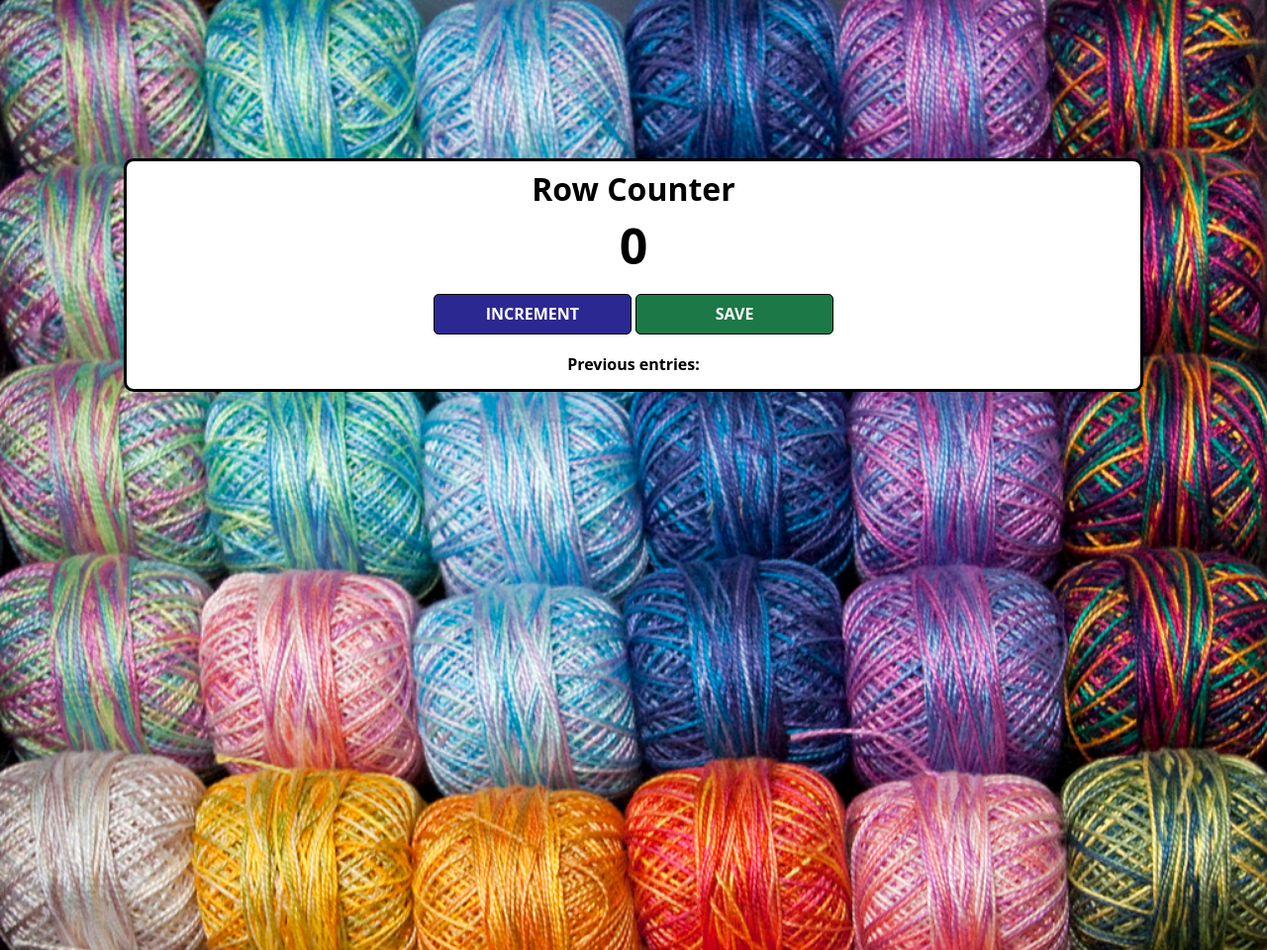
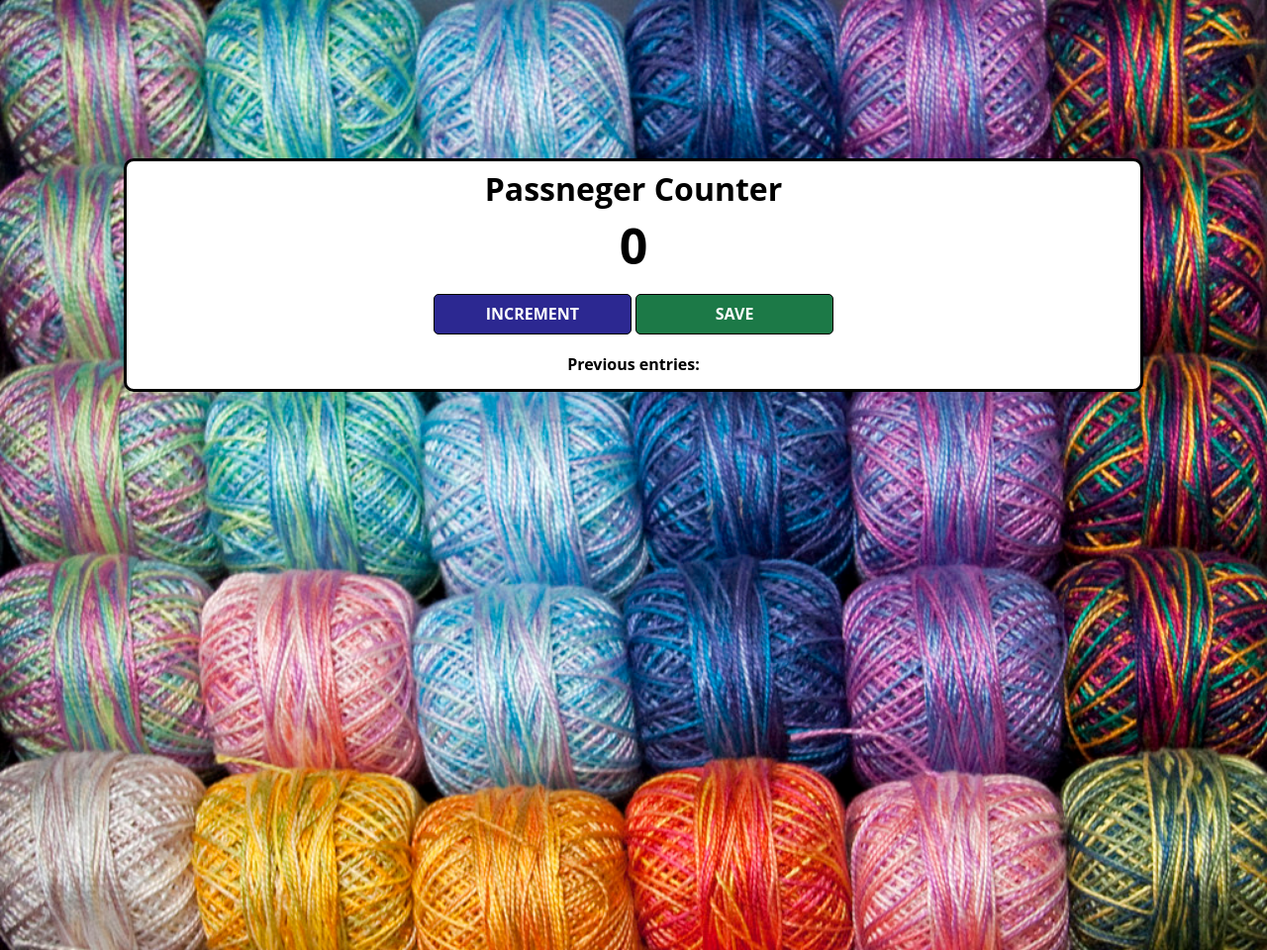
Before and after one commit to ezekielswanson/counter-app, a website built with Vite: page index.html in a window 1280 px wide. Shown: the whole page at 99% size. Built offline with nearby package versions, Linux system fonts and the light colour scheme.

Commit message:
Updated html

```diff
--- a/index.html
+++ b/index.html
@@ -4,7 +4,7 @@
     </head>
     <body>
         <div class="container">
-            <h1>Row Counter</h1>
+            <h1>Passneger Counter</h1>
             <h2 id="count-el">0</h2>
             <button id="increment-btn">INCREMENT</button>
             <button id="save-btn">SAVE</button>
```
